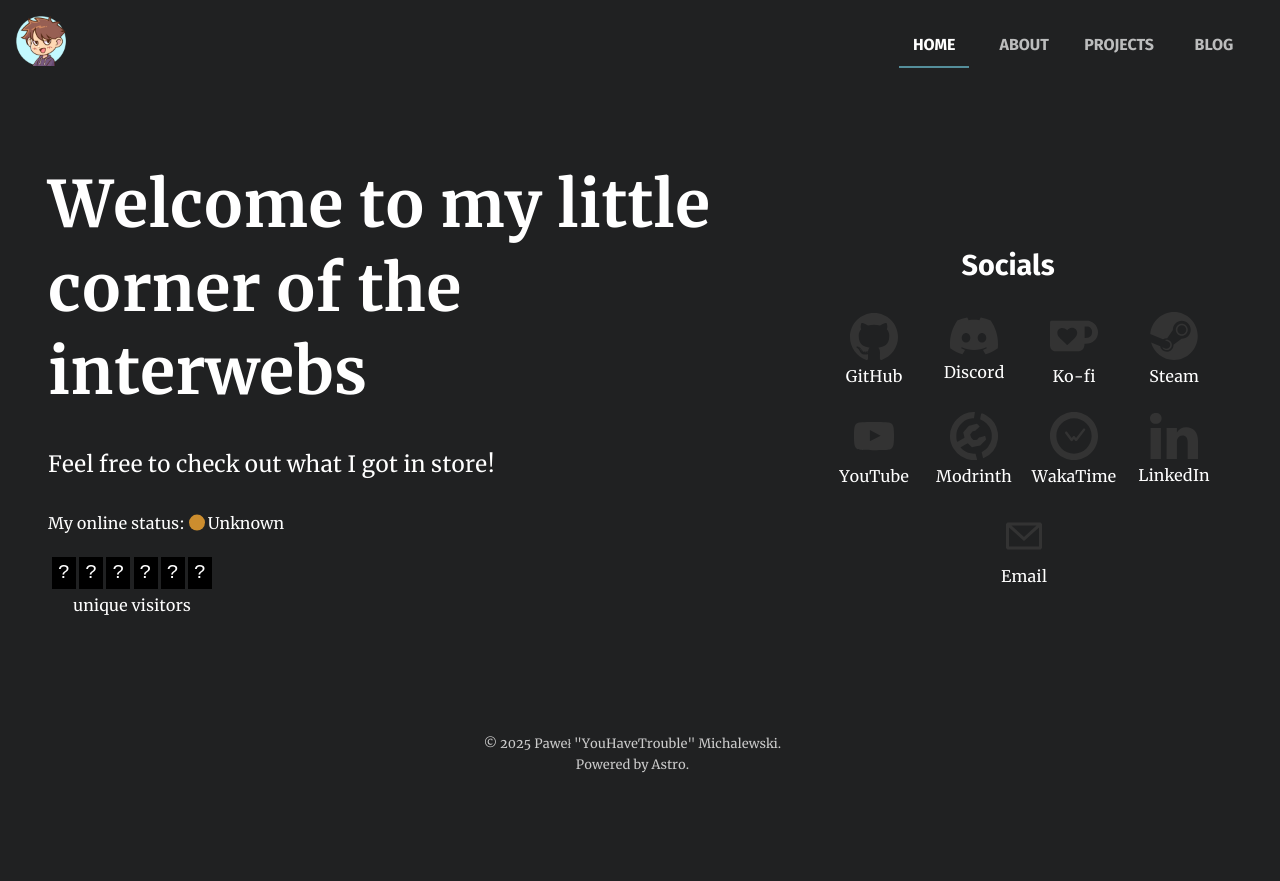
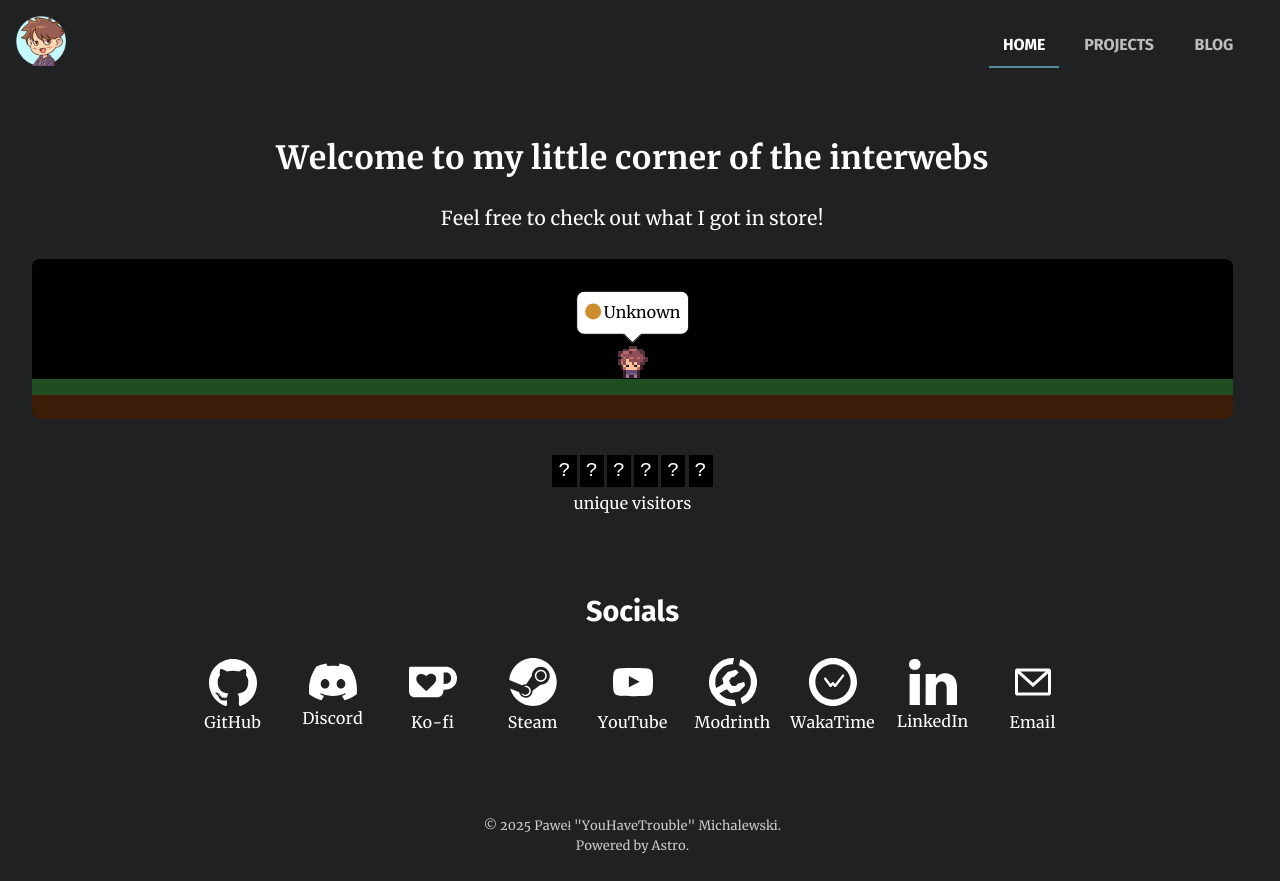
Before and after one commit to YouHaveTrouble/youhavetrouble.github.io, an Astro site: page / in a window 1280 px wide. Before the commit the page ends 800 px from the top, so only its background shows below. Built offline with nearby package versions, Linux system fonts and the light colour scheme; Astro itself is replaced by a stand-in of ours; no server answers.

Commit message:
rework home page

```diff
--- a/src/components/Footer.astro
+++ b/src/components/Footer.astro
@@ -11,7 +11,7 @@
     color: var(--text-secondary);
     font-size: .8em;
     margin: 1em auto;
-    max-width: 1400px;
+    max-width: var(--wrap);
     padding: 1em 2em;
     text-align: center;
     width: 100%;
--- a/src/components/Header.astro
+++ b/src/components/Header.astro
@@ -9,7 +9,7 @@ const { current = '' } = Astro.props;
   header {
     display: flex;
     margin: 0 auto;
-    max-width: 1400px;
+    max-width: var(--wrap);
     padding: 1em;
     width: 100%;
   }
--- a/src/components/Logo.astro
+++ b/src/components/Logo.astro
@@ -6,7 +6,7 @@ const { width, height } = Astro.props;
 ---
 
 <a href="/">
-  <Image src={logoImage} alt="Logo displaying a stylized character with brown hair wearing purple hoodie on a light blue circle background" width={width} height={height}/>
+  <Image src={logoImage} alt="Logo displaying a stylized character with brown hair wearing purple hoodie on a light blue circle background" width={width} height={height} loading="eager"/>
 </a>
 
 <style>
--- a/src/components/Nav.astro
+++ b/src/components/Nav.astro
@@ -76,7 +76,6 @@ const { current = '' } = Astro.props;
 <nav>
   <div class="nav-buttons">
     <a data-astro-prefetch class={current === "" ? "selected" : ""} href='/'>home</a>
-    <a data-astro-prefetch class={current === "about" ? "selected" : ""} href='/about'>about</a>
     <a data-astro-prefetch class={current === "projects" ? "selected" : ""} href='/projects'>projects</a>
     <a data-astro-prefetch class={current === "blog" ? "selected" : ""} href='/blog'>blog</a>
   </div>
--- a/src/layouts/BaseLayout.astro
+++ b/src/layouts/BaseLayout.astro
@@ -32,7 +32,7 @@ const { title, description, permalink, current } = Astro.props;
   .layout {
     display: flex;
     flex-direction: column;
-    min-height: 100%;
+    height: 100%;
     min-height: 100vh;
   }
 
@@ -40,7 +40,7 @@ const { title, description, permalink, current } = Astro.props;
     flex: 1;
     position: relative;
     margin: 0 auto;
-    max-width: 1400px;
+    max-width: var(--wrap);
     padding: 1em 2em;
     box-sizing: border-box;
     width: 100%;
--- a/src/pages/index.astro
+++ b/src/pages/index.astro
@@ -1,6 +1,8 @@
 ---
 import BaseLayout from '../layouts/BaseLayout.astro';
 import ViewCounter from "../components/ViewCounter.astro";
+import { Image } from 'astro:assets';
+import tinyYHT from '../assets/img/tiny_yht.png';
 
 const title = 'Home';
 const description = 'My little corner of the internet.';
@@ -10,18 +12,28 @@ const permalink = Astro?.site?.href ?? '/';
 <BaseLayout title={title} description={description} permalink={permalink}>
   <div class="home-container">
     <div class="home-copy">
-      <h1>Welcome to my little corner of the interwebs</h1>
-      <p>Feel free to check out what I got in store!</p>
+      <div>
+        <h1>Welcome to my little corner of the interwebs</h1>
+        <p>Feel free to check out what I got in store!</p>
+      </div>
+    </div>
+    <div style="width: 100%;">
       <div class="status">
-        <div class="wrap">
-          <span>My online status:</span>
-          <span id="online-status">Unknown</span><span id="online-game"></span>
+        <div class="world night">
+          <div class="tiny-yht">
+            <div class="dialog-box">
+              <span id="online-status" aria-label="Online status">Unknown</span><span id="online-game"></span>
+            </div>
+            <Image src={tinyYHT} width="30" height="30" loading="eager" alt="" aria-hidden="true" draggable="false"/>
+          </div>
+          <div class="ground"></div>
         </div>
-        <div class="wrap">
+        <div class="view-counter">
           <ViewCounter />
         </div>
       </div>
     </div>
+
     <div class="hero-socials">
       <h2>Socials</h2>
       <div class="hero-socials-grid">
@@ -67,51 +79,78 @@ const permalink = Astro?.site?.href ?? '/';
   </div>
 </BaseLayout>
 
-<script>
-  let task = -1;
-
-  updateOnlineStatus();
-
-  async function updateOnlineStatus() {
-    clearTimeout(task);
-    const status = document.querySelector("#online-status");
-    const game = document.querySelector("#online-game");
-    if (!status || !game) return;
-    console.debug("Updating online status...");
-    const response = await fetch("https://api.youhavetrouble.me/online");
-    const data = await response.json();
-    const online = data.discord !== "OFFLINE" || data.steam !== "OFFLINE";
-    const gameName = data.steam.game;
-    status.textContent = online ? "Online" : "Offline";
-    status.classList.value = online ? "online" : "offline";
-    game.textContent = gameName ? `, playing: ${gameName}` : "";
-    setTimeout(updateOnlineStatus, 5000);
-  }
-</script>
-
 <style lang="scss">
   .home-container {
     align-items: center;
     display: flex;
-    flex: 1;
+    flex-direction: column;
     justify-content: center;
     margin: 2em 0;
-    min-height: 400px;
 
     .home-copy {
       flex: 1;
+      display: flex;
+      flex-direction: row;
       padding: 0 1em;
 
       h1 {
         font-weight: 700;
         margin-bottom: 0.5em;
         line-height: 1.3;
+        font-size: 2rem;
+        text-align: center;
       }
 
       p {
-        font-size: 1.4em;
+        text-align: center;
+        font-size: 1.2rem;
       }
     }
+
+    .hero-socials {
+      display: flex;
+      flex-direction: column;
+      max-width: 100%;
+      text-align: center;
+      gap: 1.5rem;
+
+      .hero-socials-grid {
+        display: flex;
+        flex-wrap: wrap;
+        justify-content: center;
+        align-items: center;
+        width: 100%;
+        gap: 0.75rem;
+
+        a {
+          display: flex;
+          justify-content: center;
+          align-items: center;
+          flex-direction: column;
+          width: 5.5rem;
+          height: 5.5rem;
+          text-decoration: none;
+          border-width: 1px;
+          border-style: solid;
+          border-color: rgba(255, 255, 255, 0);
+          padding: 0.5rem;
+          gap: 0.25rem;
+          border-radius: 0.25rem;
+          transition: border-color 0.2s, color 0.2s;
+
+          img {
+            width: 3rem;
+            height: 3rem;
+          }
+
+          &:hover {
+            color: var(--text-main);
+            border-color: var(--text-main);
+          }
+        }
+      }
+    }
+
   }
 
   #online-status {
@@ -137,53 +176,95 @@ const permalink = Astro?.site?.href ?? '/';
 
   }
 
-  .hero-socials {
+  .world {
+    position: relative;
+    width: 100%;
+    background-color: var(--sky-color);
+    padding: 1rem;
+    min-height: 10rem;
     display: flex;
-    flex-direction: column;
-    max-width: min(100%, 450px);
-    text-align: center;
-    gap: 1.5rem;
-
-    .hero-socials-grid {
-      margin: 0 1em;
+    align-items: center;
+    justify-content: center;
+    --sky-color: #87CEEB;
+    --ground-color: #8B4513;
+    --grass-color: #4CAF50;
+    transition: background-color 1s linear;
+    border-radius: 0.5rem;
+    &.night {
+      --sky-color: #000000;
+      --ground-color: #3a1c08;
+      --grass-color: #214d23;
+    }
+    .ground {
+      position: absolute;
+      bottom: 0;
+      left: 0;
+      height: 2.5rem;
+      width: 100%;
+      background-color: var(--ground-color);
+      transition: background-color 1s linear;
+      border-radius: 0.5rem;
+      &::before {
+        content: '';
+        position: absolute;
+        top: 0;
+        left: 0;
+        width: 100%;
+        height: 1rem;
+        background-color: var(--grass-color);
+        transition: background-color 1s linear;
+      }
+    }
+    .tiny-yht {
       display: flex;
-      flex-wrap: wrap;
       justify-content: center;
       align-items: center;
-      width: 100%;
-      gap: 0.75rem;
-
-      a {
+      width: fit-content;
+      position: relative;
+      margin-top: 2.9rem;
+      transition: transform 3s linear;
+      .dialog-box {
+        position: absolute;
         display: flex;
+        flex-direction: column;
+        align-items: center;
         justify-content: center;
-        align-items: center;
-        flex-direction: column;
-        width: 5.5rem;
-        height: 5.5rem;
-        text-decoration: none;
-        border-width: 1px;
-        border-style: solid;
-        border-color: rgba(255, 255, 255, 0);
+        bottom: 120%;
+        left: 50%;
+        transform: translateX(-50%) translateY(-0.2rem);
+        width: max-content;
+        max-width: 250px;
+        right: 0;
+        background-color: white;
+        color: black;
+        border: 1px solid black;
+        border-radius: 0.5rem;
         padding: 0.5rem;
-        gap: 0.25rem;
-        border-radius: 0.25rem;
-        transition: border-color 0.2s, color 0.2s;
-
-        &:hover {
-          color: var(--text-main);
-          border-color: var(--text-main);
+        animation: dialog-hover 1s ease-in-out infinite alternate;
+        &::before {
+          content: '';
+          position: absolute;
+          width: 0.8rem;
+          height: 0.8rem;
+          bottom: -0.45rem;
+          background-color: white;
+          border-bottom: 1px solid black;
+          border-right: 1px solid black;
+          transform: rotate(45deg);
         }
       }
+      img {
+        image-rendering: pixelated;
+      }
     }
+
   }
 
-  html:not(.theme-dark) .hero-socials-grid a img {
-    filter: invert(0.8);
-  }
-
-  .hero-socials-grid a img {
-    width: 3rem;
-    height: 3rem;
+  .view-counter {
+    display: flex;
+    flex-direction: row;
+    justify-content: center;
+    width: 100%;
   }
 
   @media (max-width: 1200px) {
@@ -203,4 +284,118 @@ const permalink = Astro?.site?.href ?? '/';
       text-align: center;
     }
   }
+
+  @media (min-width: 600px) {
+    .tiny-yht:not(.night) {
+      animation: wander 120s infinite;
+    }
+  }
+
+  @keyframes wander {
+    0% {
+      transform: translateX(0);
+    }
+    5% {
+      transform: translateX(0);
+    }
+    10% {
+      transform: translateX(200%);
+    }
+    15% {
+      transform: translateX(200%);
+    }
+    20% {
+      transform: translateX(140%);
+    }
+    25% {
+      transform: translateX(140%);
+    }
+    30% {
+      transform: translateX(100%);
+    }
+    35% {
+      transform: translateX(100%);
+    }
+    40% {
+      transform: translateX(50%);
+    }
+    45% {
+      transform: translateX(50%);
+    }
+    50% {
+      transform: translateX(0);
+    }
+    55% {
+      transform: translateX(0);
+    }
+    60% {
+      transform: translateX(-50%);
+    }
+    65% {
+      transform: translateX(-50%);
+    }
+    70% {
+      transform: translateX(-100%);
+    }
+    75% {
+      transform: translateX(-100%);
+    }
+    80% {
+      transform: translateX(140%);
+    }
+    85% {
+      transform: translateX(140%);
+    }
+    90% {
+      transform: translateX(-200%);
+    }
+    95% {
+      transform: translateX(-200%);
+    }
+    100% {
+      transform: translateX(0);
+    }
+
+  }
+
+  @keyframes dialog-hover {
+    0% {
+      margin-bottom: 0;
+    }
+    100% {
+      margin-bottom: 0.1rem;
+    }
+  }
+
 </style>
+
+
+<script>
+  let task = -1;
+
+  updateOnlineStatus();
+
+  async function updateOnlineStatus() {
+    clearTimeout(task);
+    const status = document.querySelector("#online-status");
+    const game = document.querySelector("#online-game");
+    const world = document.querySelector(".world");
+    if (!status || !game) return;
+    console.debug("Updating online status...");
+    const response = await fetch("https://api.youhavetrouble.me/online");
+    const data = await response.json();
+    const online = data.discord !== "OFFLINE" || data.steam !== "OFFLINE";
+    const gameName = data.steam.game;
+    status.textContent = online ? "Online" : "Offline";
+    status.classList.value = online ? "online" : "offline";
+    game.textContent = gameName ? `Playing: ${gameName}` : "";
+    if (world) {
+      if (!online) {
+        world.classList.add("night");
+      } else {
+        world.classList.remove("night");
+      }
+    }
+    setTimeout(updateOnlineStatus, 5000);
+  }
+</script>
--- a/src/styles/global.css
+++ b/src/styles/global.css
@@ -5,6 +5,7 @@
   --primary-color: #548e9b;
   --font-family-serif: Merriweather, serif;
   --font-family-sans: 'Fira Sans', sans-serif;
+  --wrap: 1400px;
 }
 
 @view-transition {
@@ -214,38 +215,6 @@ td {
   margin: 1em 0;
 }
 
-.theme-toggle {
-  display: inline-flex;
-  align-items: center;
-  height: 100%;
-  padding: 0.33em 0.67em;
-  padding-top: 8px;
-  margin-left: 10px;
-  gap: 0.6em;
-  border-radius: 99em;
-  background-color: var(--theme-code-inline-bg);
-}
-
-.theme-toggle > label:focus-within {
-  outline: 2px solid transparent;
-  box-shadow: 0 0 0 0.08em var(--theme-accent), 0 0 0 0.12em white;
-}
-
-.theme-toggle > label {
-  color: var(--theme-code-inline-text);
-  position: relative;
-  display: flex;
-  align-items: center;
-  justify-content: center;
-  opacity: 0.5;
-  cursor: pointer;
-}
-
-.theme-toggle .checked {
-  color: var(--theme-accent);
-  opacity: 1;
-}
-
 input[name='theme-toggle'] {
   position: absolute;
   opacity: 0;
```
Also changed, not shown: src/assets/img/tiny_yht.png (added).
